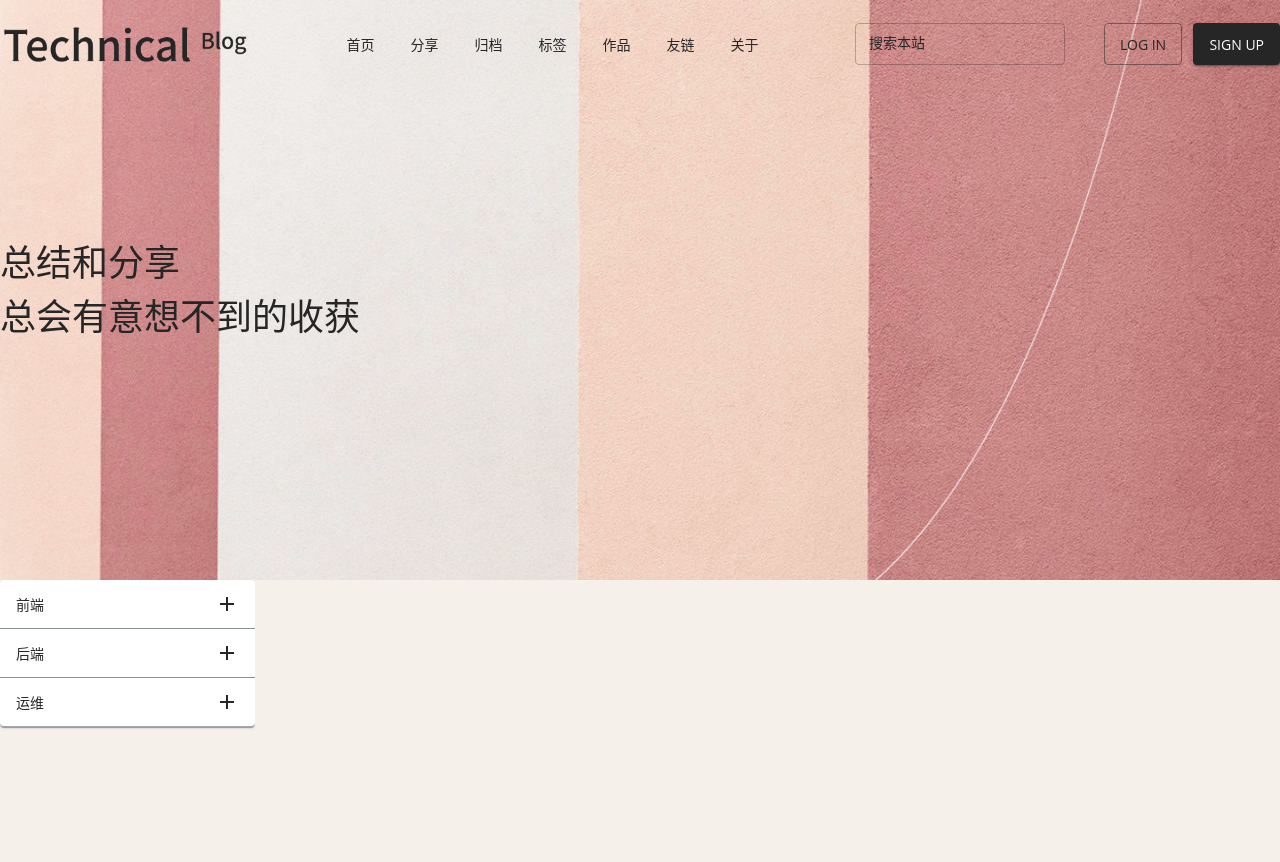
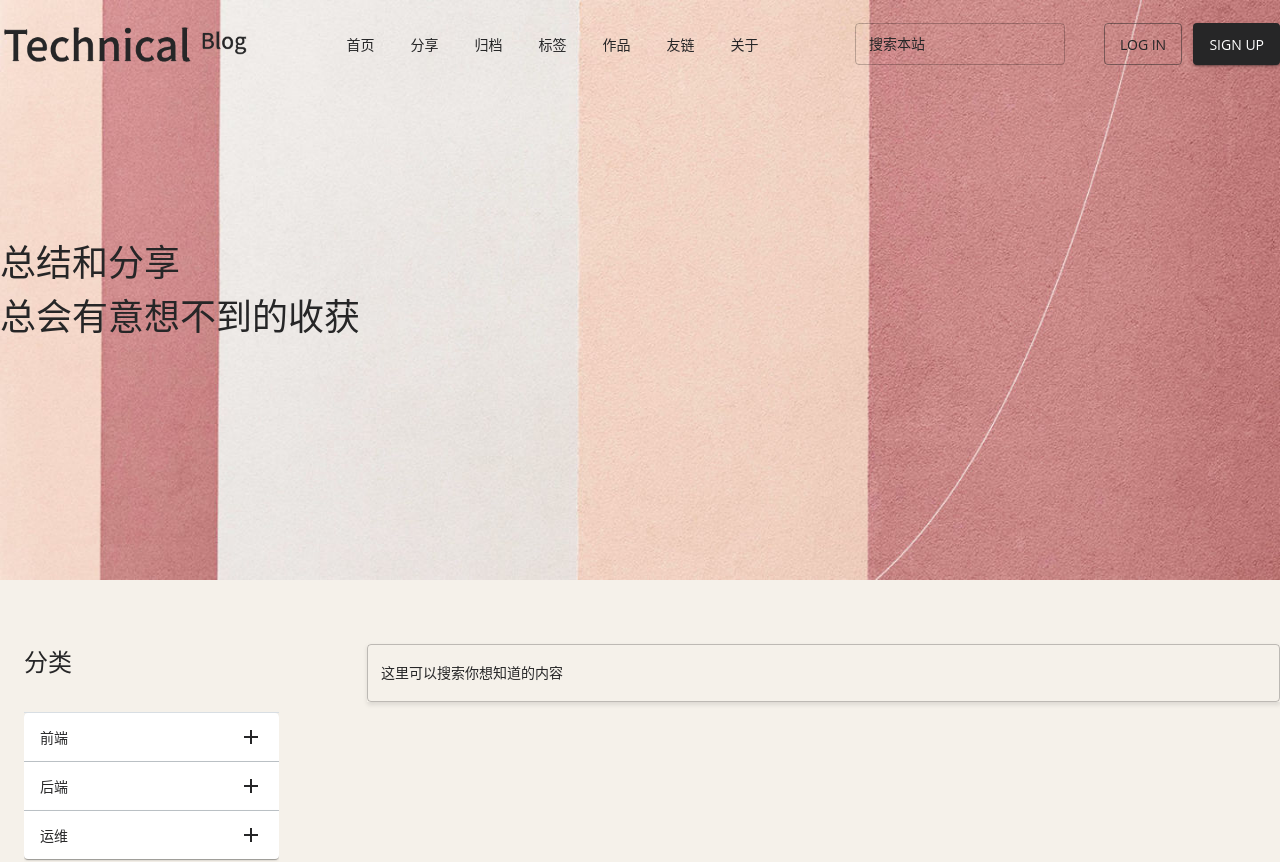
Before and after one commit to codersmoixan/technical-blog-server, a Next.js app in the folder web/: page /share in a window 1280 px wide. Shown: the top 862 px of the page. Built offline with nearby package versions, Linux system fonts and the light colour scheme; a web font is replaced by a local one.

Commit message:
feat: [TB_web] 1. 新增分享页面的搜索输入框 2. 优化FormText组件的动画

```diff
--- a/web/src/components/common/Form/FormText.tsx
+++ b/web/src/components/common/Form/FormText.tsx
@@ -3,28 +3,41 @@
  * @description FormText
  */
 
-import React from 'react'
-import clsx from "clsx";
+import React, {  ReactNode} from 'react'
 import { makeStyles } from "@mui/styles";
 import OutlinedInput, { OutlinedInputProps } from "@mui/material/OutlinedInput";
+import { FormControl, InputLabel } from "@mui/material";
 import type { Theme } from "@mui/material";
-import {FormControl, InputLabel} from "@mui/material";
+import isString from "lodash/isString";
+import clsx from "clsx";
 
 interface FormTextProps extends OutlinedInputProps {
-  className?: string
+  className?: string;
+  label?: ReactNode | undefined;
+  bgColor?: string
 }
 
 const useStyles = makeStyles((theme: Theme) => ({
+  root: {
+    position: 'relative'
+  },
   label: {
     '&.MuiFormLabel-root': {
-      transform: 'translate(14px, 10px) scale(1)',
+      position: 'absolute',
+      top: '50%',
+      left: 14,
+      transform: 'translateY(-50%) scale(1)',
       fontSize: 14,
       color: theme.palette.text.primary,
+      transition: 'all .3s'
     },
     '&.MuiFormLabel-root.Mui-focused': {
-      transform: 'translate(18px, -7px) scale(0.75)',
+      transform: 'scale(0.85)',
+      left: 16,
+      top: -7,
+      fontSize: 12,
       color: theme.palette.text.primary,
-      backgroundColor: 'transparent'
+      backgroundColor: theme.status.transparent
     }
   },
   input: {
@@ -44,6 +57,9 @@ const useStyles = makeStyles((theme: Theme) => ({
         fontSize: 14
       },
     },
+    '& .MuiOutlinedInput-notchedOutline': {
+      backgroundColor: `${(props: FormTextProps) => props.bgColor ?? theme.status.white}`
+    },
 
     '&.Mui-focused': {
       '& .MuiOutlinedInput-notchedOutline': {
@@ -58,11 +74,12 @@ function FormText(props: FormTextProps) {
   const classes = useStyles(props)
 
   return (
-    <FormControl variant="outlined">
+    <FormControl variant="outlined" className={clsx(classes.root, className)}>
       <InputLabel className={classes.label}>{label}</InputLabel>
       <OutlinedInput
-        className={clsx(classes.input, className)}
+        className={classes.input}
         label={label}
+        placeholder={isString(label) ? label : ''}
         {...other}
       />
     </FormControl>
--- a/web/src/components/common/Menu/index.tsx
+++ b/web/src/components/common/Menu/index.tsx
@@ -33,6 +33,9 @@ const useStyles = makeStyles((theme: Theme) => ({
     },
     '&.Mui-expanded': {
       margin: 0,
+    },
+    '&:last-of-type': {
+      borderBottom: 'none'
     }
   },
   summary: {
--- a/web/src/components/common/Navigation/index.tsx
+++ b/web/src/components/common/Navigation/index.tsx
@@ -22,10 +22,12 @@ import UserButtons from "components/common/Navigation/components/UserButtons";
 import AccordionMenu from "components/common/Navigation/components/AccordionMenu";
 import throttle from "lodash/throttle";
 import routes from "@/src/routes";
+import { useTheme } from "@mui/material/styles";
 
 function Index() {
   const classes = useStyles()
   const history = useRouter()
+  const theme = useTheme()
 
   const [openDialog, setOpenDialog] = useState(false)
   const [focusTab, setFocusTab] = useState<NavigationItem>(NAVIGATION_LIST[0])
@@ -76,7 +78,7 @@ function Index() {
               ))}
             </Box>
             <Box className={classes.tools}>
-              <FormText placeholder="搜索本站" label="搜索本站" />
+              <FormText label="搜索本站" bgColor={theme.status.transparent} />
               <UserButtons />
             </Box>
           </Box>
--- a/web/src/pages/share/index.tsx
+++ b/web/src/pages/share/index.tsx
@@ -13,10 +13,34 @@ import { makeStyles } from "@mui/styles";
 import Banner from "components/common/Layout/Banner";
 import type { Theme } from "@mui/material";
 import Menu from "components/common/Menu";
+import FormText from "components/common/Form/FormText";
+import {useTheme} from "@mui/material/styles";
 
 const useStyles = makeStyles((theme: Theme) => ({
   content: {
-    display: 'flex'
+    display: 'flex',
+    marginTop: theme.spacing(8)
+  },
+  menu: {
+    padding: theme.spacing(3),
+    marginTop: theme.spacing(-3)
+  },
+  menuTitle: {
+    paddingBottom: theme.spacing(4),
+    borderBottom: `1px solid ${theme.status.colorSecondary}`
+  },
+  main: {
+    marginLeft: theme.spacing(8),
+    flex: 1
+  },
+  search: {
+  },
+  formText: {
+    width: '100%',
+    boxShadow: 'rgb(19 19 19 / 12%) 0px 2px 5px 0.5px',
+    '& input.MuiInputBase-input': {
+      height: 58
+    }
   }
 }))
 
@@ -67,6 +91,7 @@ const options = [
 
 function Share() {
   const classes = useStyles()
+  const theme = useTheme()
 
   return (
     <Root backdrop={CreativeGrid}>
@@ -80,7 +105,19 @@ function Share() {
           </Typography>
         </Banner>
         <Box className={classes.content}>
-          <Menu menus={options} />
+          <Box className={classes.menu}>
+            <Typography
+              variant="h3"
+              fontWeight={400}
+              className={classes.menuTitle}
+            >分类</Typography>
+            <Menu menus={options} />
+          </Box>
+          <Box className={classes.main}>
+            <Box className={classes.search}>
+              <FormText className={classes.formText} bgColor={theme.status.transparent} label="这里可以搜索你想知道的内容" />
+            </Box>
+          </Box>
         </Box>
       </Content>
     </Root>
--- a/web/src/theme.ts
+++ b/web/src/theme.ts
@@ -29,7 +29,7 @@ const TB_PALETTE_BG_DEFAULT = '#f5f1ea'
 
 const TB_STATUS_WHITE = '#FFFFFF'
 const TB_STATUS_BG_DARK = '#131313'
-const TB_STATUS_COLOR_SECONDARY = '#9ea7af'
+const TB_STATUS_COLOR_SECONDARY = '#d8dee3'
 const TB_STATUS_COLOR_TEXT_SECONDARY = '#AAAAAA'
 const TB_STATUS_COLOR_TRANSPARENT = 'transparent'
 const TB_STATUS_TRANSITION_TIME = '.3s'
```
